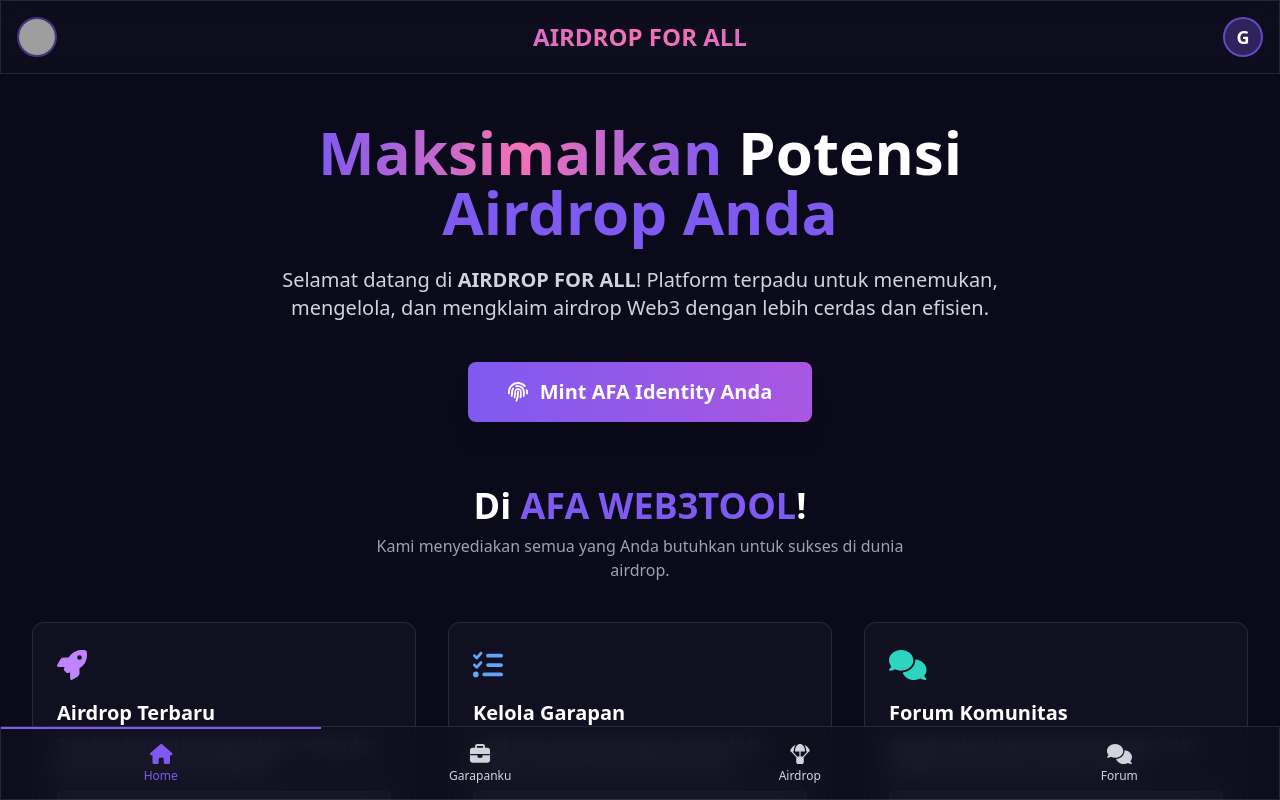
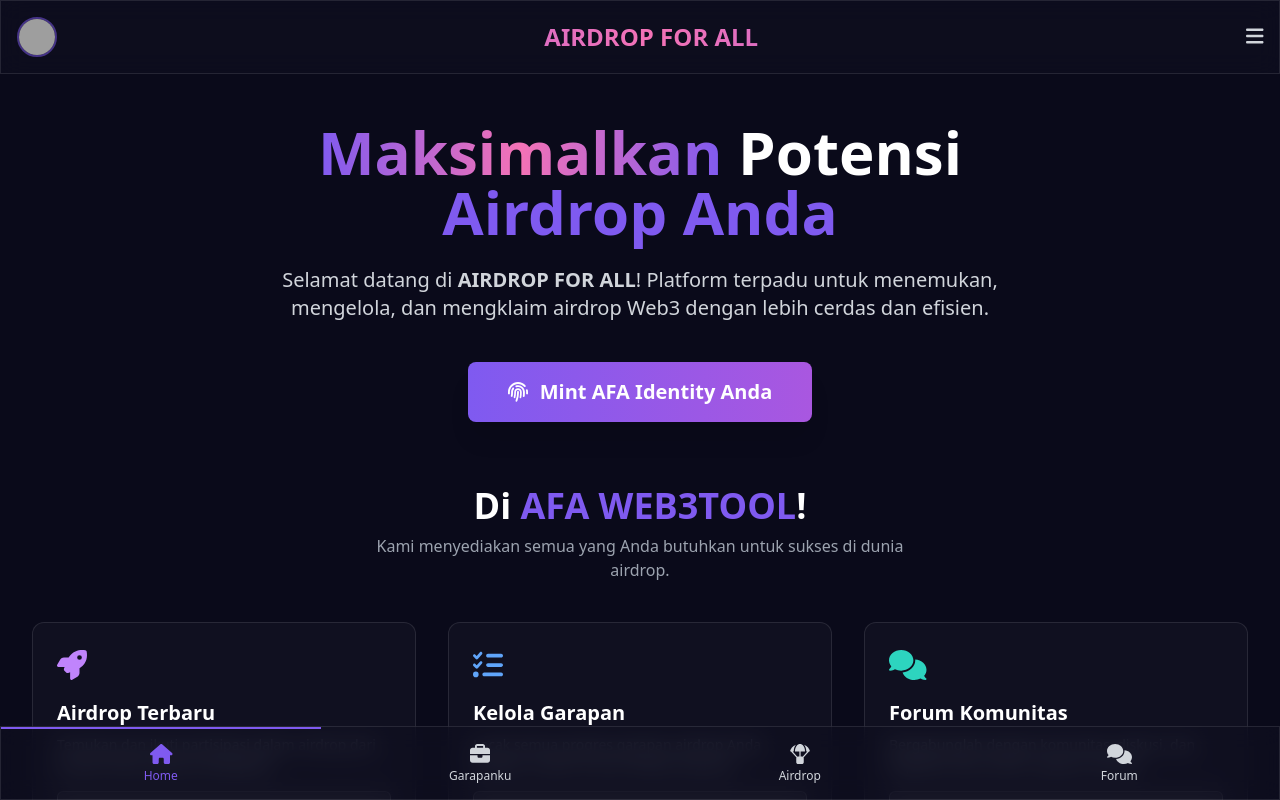
Before and after one commit to bayyubenjamin/AFA_WEB3TOOL, a React (Vite) app: page / in a window 1280 px wide. Built offline with nearby package versions, Linux system fonts and the light colour scheme; grey boxes are pictures that could not be loaded.

Commit message:
Update Header.jsx

```diff
--- a/src/components/Header.jsx
+++ b/src/components/Header.jsx
@@ -1,12 +1,51 @@
 // src/components/Header.jsx
-import React from "react";
+import React, { useState } from "react";
+import { FontAwesomeIcon } from "@fortawesome/react-fontawesome";
+import { faBars, faGlobe, faShareAlt, faSignInAlt, faSignOutAlt } from "@fortawesome/free-solid-svg-icons"; // Menambahkan faBars, faGlobe, faShareAlt, faSignInAlt, faSignOutAlt
 
 export default function Header({ title, currentUser, navigateTo }) {
-  const handleProfileClick = () => {
-    console.log("Header.jsx: Profile clicked. Current user:", currentUser?.name);
-    if (navigateTo) {
-      navigateTo('profile'); // Arahkan ke halaman profil dengan ID 'profile'
+  const [isOptionsMenuOpen, setIsOptionsMenuOpen] = useState(false);
+
+  const toggleOptionsMenu = () => {
+    setIsOptionsMenuOpen(prev => !prev);
+  };
+
+  const handleLanguageChange = (lang) => {
+    console.log(`Mengganti bahasa ke: ${lang}`);
+    // Logika untuk mengganti bahasa di sini
+    // Misalnya, menggunakan context API atau state global jika ada
+    setIsOptionsMenuOpen(false); // Tutup menu setelah aksi
+  };
+
+  const handleShare = () => {
+    if (navigator.share) {
+      navigator.share({
+        title: document.title,
+        url: window.location.href,
+      }).then(() => {
+        console.log('Berhasil berbagi!');
+      }).catch((error) => {
+        console.error('Gagal berbagi:', error);
+      });
+    } else {
+      alert("Fungsi berbagi tidak didukung di browser ini.");
+      // Alternatif: copy URL to clipboard
+      navigator.clipboard.writeText(window.location.href)
+        .then(() => alert("URL telah disalin ke clipboard!"))
+        .catch(err => console.error('Gagal menyalin URL: ', err));
     }
+    setIsOptionsMenuOpen(false); // Tutup menu setelah aksi
+  };
+
+  const handleAuthAction = () => {
+    if (currentUser && currentUser.id) {
+      // Jika user sudah login, ini adalah aksi logout
+      navigateTo('profile'); // Arahkan ke halaman profil untuk logout
+    } else {
+      // Jika user belum login, ini adalah aksi login
+      navigateTo('profile'); // Arahkan ke halaman profil untuk login
+    }
+    setIsOptionsMenuOpen(false); // Tutup menu setelah aksi
   };
 
   return (
@@ -28,21 +67,40 @@ export default function Header({ title, currentUser, navigateTo }) {
         {title}
       </h1>
 
-      {/* Bagian Kanan: Profil Pengguna */}
-      <div
-        className="flex items-center space-x-2 cursor-pointer group flex-none"
-        onClick={handleProfileClick}
-        style={{ minWidth: '40px' }}
-      >
-        {currentUser && currentUser.avatarUrl ? (
-          <img
-            src={currentUser.avatarUrl}
-            alt={currentUser.name || "User Avatar"}
-            className="h-10 w-10 rounded-full object-cover border-2 border-primary/70 group-hover:border-primary transition-all"
-          />
-        ) : (
-          <div className="h-10 w-10 rounded-full bg-primary/30 flex items-center justify-center text-white text-lg font-semibold border-2 border-primary/70 group-hover:border-primary transition-all">
-            {currentUser && currentUser.name ? currentUser.name.substring(0,1).toUpperCase() : "U"}
+      {/* Bagian Kanan: Menu Hamburger */}
+      <div className="relative flex-none">
+        <button
+          onClick={toggleOptionsMenu}
+          className="hamburger-menu"
+          aria-label="Menu Opsi"
+        >
+          <FontAwesomeIcon icon={faBars} className="text-xl text-gray-300 hover:text-white transition-colors duration-200" />
+        </button>
+
+        {isOptionsMenuOpen && (
+          <div className="options-menu">
+            <ul>
+              <li onClick={() => handleLanguageChange('id')}>
+                <FontAwesomeIcon icon={faGlobe} className="mr-2" /> Bahasa (ID)
+              </li>
+              <li onClick={() => handleLanguageChange('en')}>
+                <FontAwesomeIcon icon={faGlobe} className="mr-2" /> Language (EN)
+              </li>
+              <li onClick={handleShare}>
+                <FontAwesomeIcon icon={faShareAlt} className="mr-2" /> Bagikan
+              </li>
+              <li onClick={handleAuthAction}>
+                {currentUser && currentUser.id ? (
+                  <>
+                    <FontAwesomeIcon icon={faSignOutAlt} className="mr-2" /> Logout
+                  </>
+                ) : (
+                  <>
+                    <FontAwesomeIcon icon={faSignInAlt} className="mr-2" /> Login
+                  </>
+                )}
+              </li>
+            </ul>
           </div>
         )}
       </div>
```
